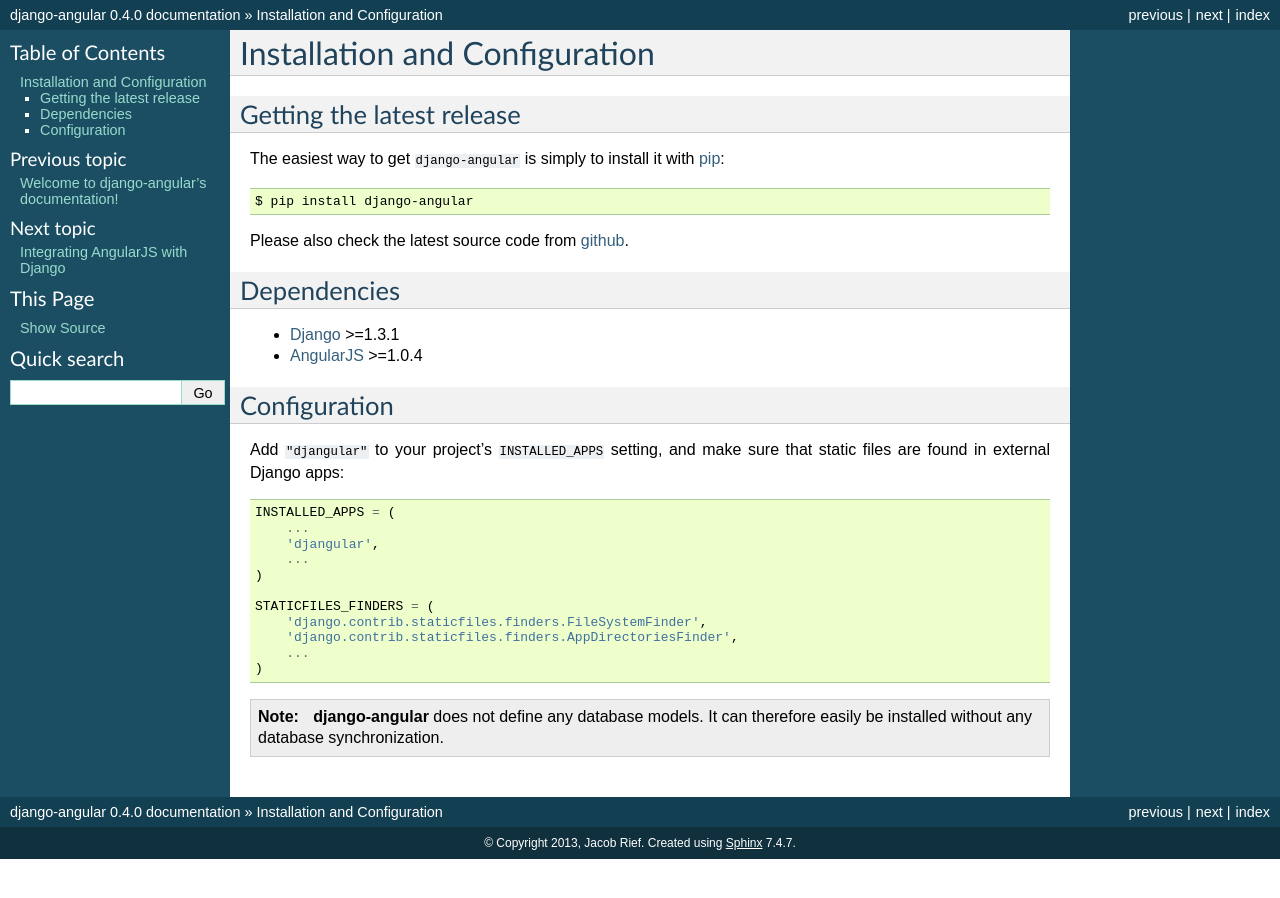
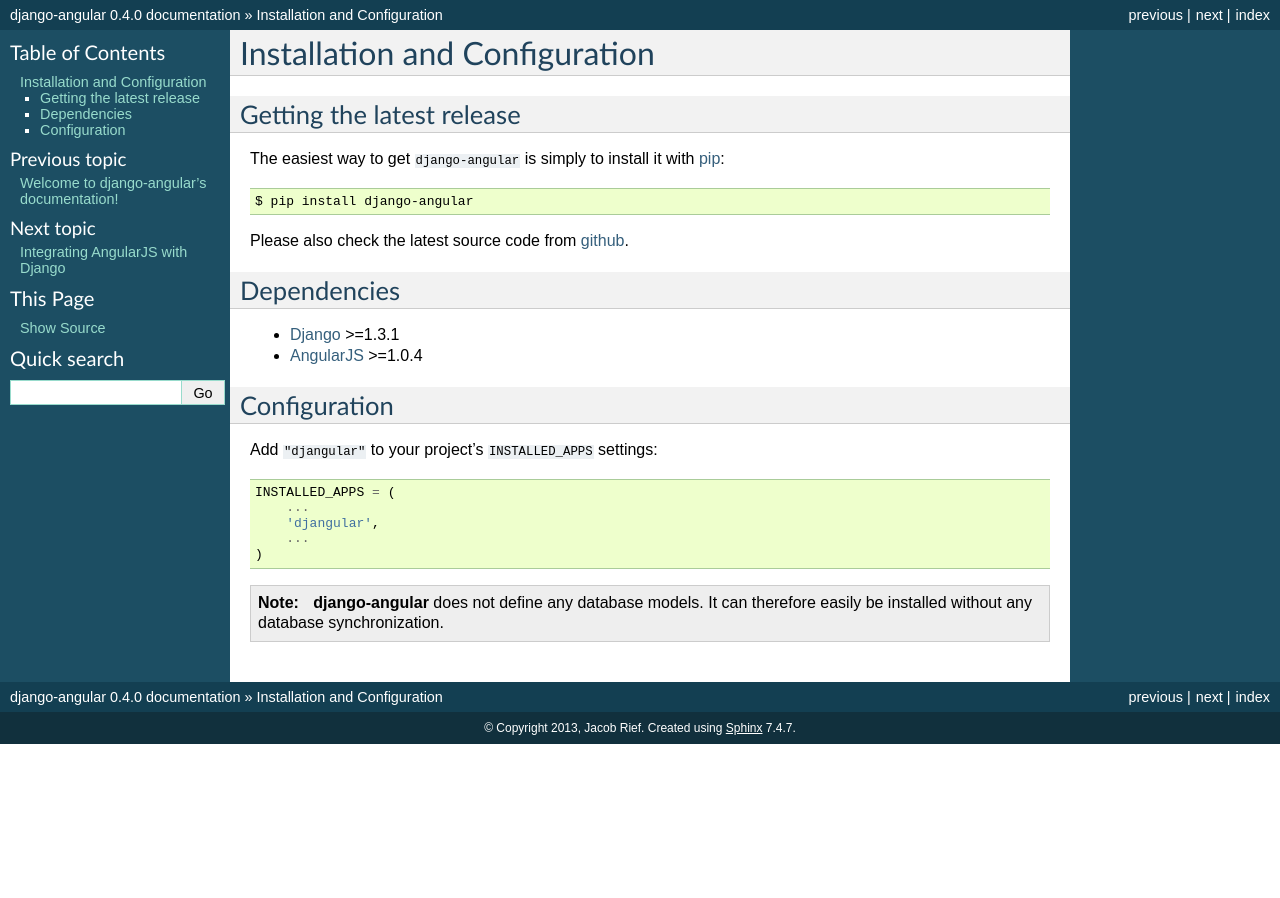
Before and after one commit to kimarakov/django_angular, a Sphinx documentation site: the page built from docs/installation.rst, in a window 1280 px wide. Built offline with Sphinx 7.4.7, drawn with Linux system fonts in a browser that asks for light colours.

Commit message:
Removed useless configuration

```diff
--- a/docs/installation.rst
+++ b/docs/installation.rst
@@ -21,18 +21,11 @@
 Configuration
 -------------
 
-Add ``"djangular"`` to your project's ``INSTALLED_APPS`` setting, and make sure that static files
-are found in external Django apps::
+Add ``"djangular"`` to your project's ``INSTALLED_APPS`` settings::
 
   INSTALLED_APPS = (
       ...
       'djangular',
-      ...
-  )
-
-  STATICFILES_FINDERS = (
-      'django.contrib.staticfiles.finders.FileSystemFinder',
-      'django.contrib.staticfiles.finders.AppDirectoriesFinder',
       ...
   )
 
```
